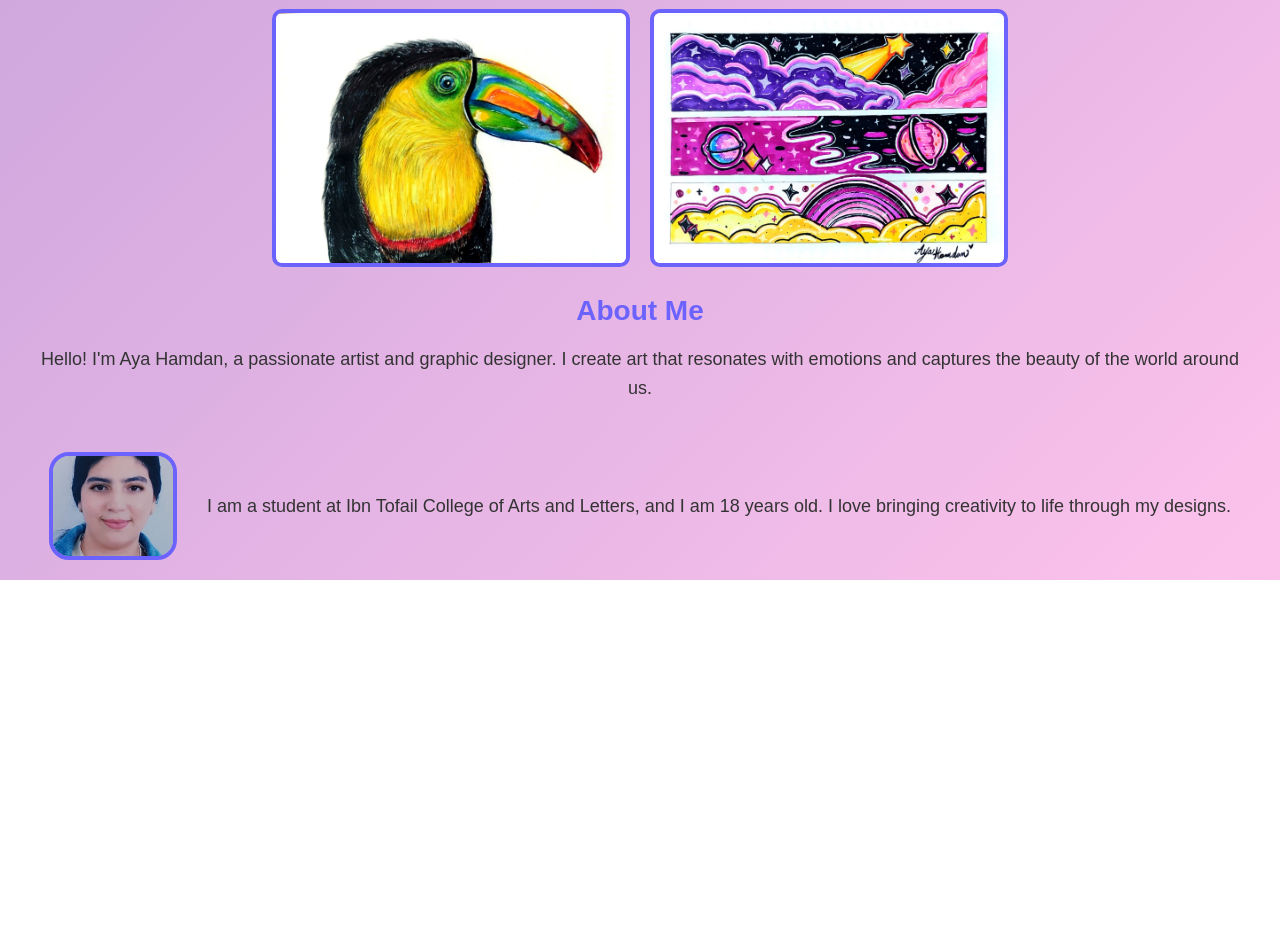
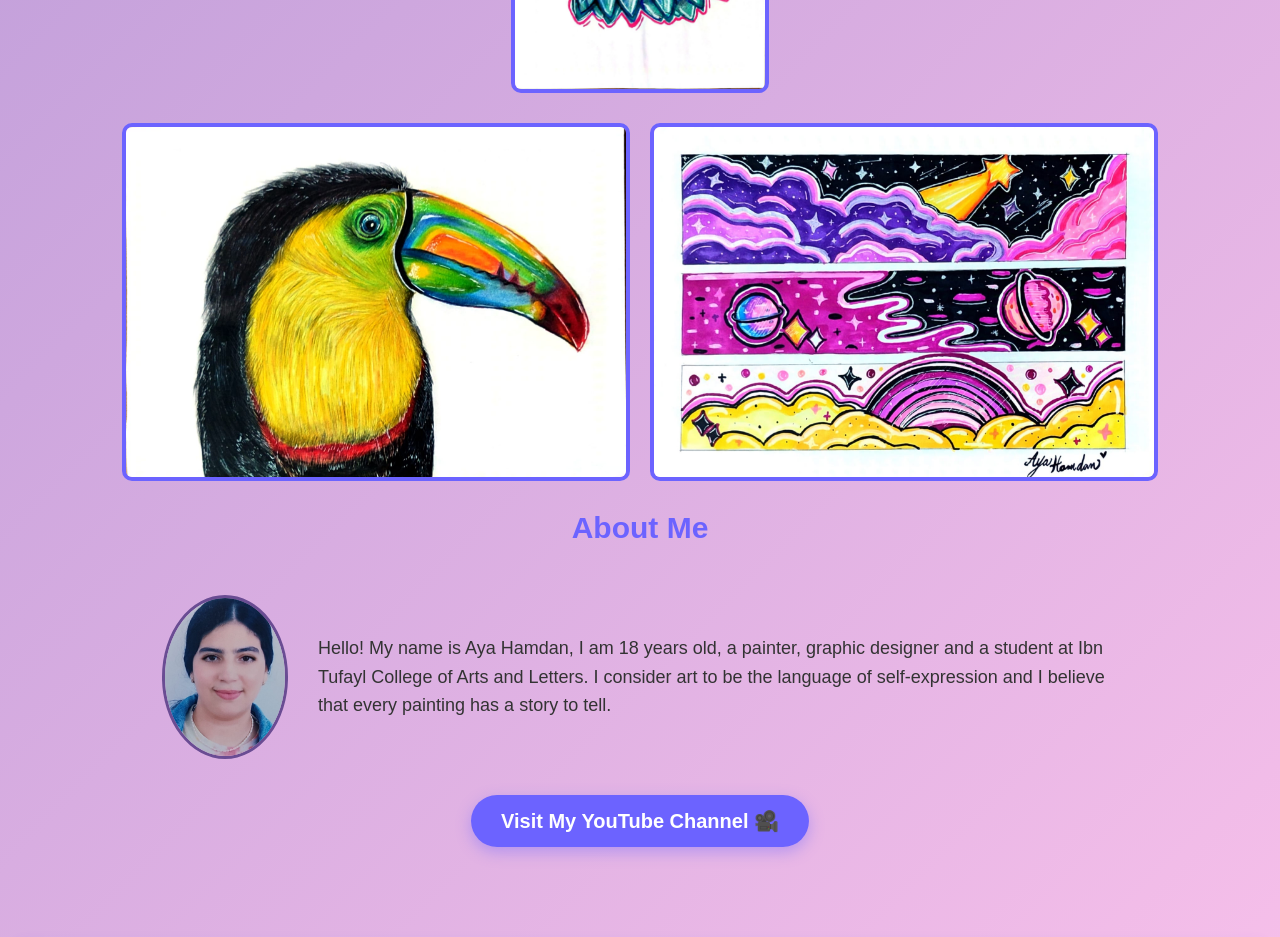
Before and after one commit to Aya1hamdan/AyaHamdan.github.io, a plain HTML site: page index.html in a window 1280 px wide. Shown: the part 1860-2797 px from the top of the page. Before the commit the page ends 2440 px from the top, so only its background shows below. Drawn offline with Linux system fonts and the light colour scheme.

Commit message:
Update index.html

```diff
--- a/index.html
+++ b/index.html
@@ -4,16 +4,17 @@
     <meta charset="UTF-8">
     <meta name="viewport" content="width=device-width, initial-scale=1.0">
     <title>Aya Art - Official Website</title>
-    <link rel="icon" href="https://Aya1hamdan.github.io/AyaHamdan.github.io/wow/icon.png" type="image/png">
+    <link rel="icon" href="https://hm-abdellah.github.io/AyaHamdan.github.io/wow/icon.png" type="image/png">
     <style>
         body {
             margin: 0;
-            font-family: 'Poppins', sans-serif;
+            font-family: 'Arial', sans-serif;
             background: linear-gradient(135deg, #FF9A9E, #FAD0C4, #A18CD1, #FBC2EB, #8EC5FC);
             background-size: 400% 400%;
             animation: gradientBG 10s ease infinite;
             color: #333;
             overflow-x: hidden;
+            padding: 20px;
         }
 
         @keyframes gradientBG {
@@ -36,7 +37,7 @@
         }
 
         header p {
-            font-size: 18px;
+            font-size: 20px;
             margin: 10px 0 0;
             font-weight: 300;
         }
@@ -50,7 +51,7 @@
 
         h2, h3 {
             color: #6C63FF;
-            font-size: 28px;
+            font-size: 30px;
             margin-bottom: 10px;
         }
 
@@ -90,8 +91,8 @@
         }
 
         .large-image-row img {
-            width: 350px;
-            height: 250px;
+            width: 500px;
+            height: 350px;
             object-fit: cover;
             border: 4px solid #6C63FF;
             border-radius: 10px;
@@ -101,6 +102,30 @@
         .large-image-row img:hover {
             transform: scale(1.05);
             box-shadow: 0 10px 20px rgba(0, 0, 0, 0.2);
+        }
+
+        .about-me-container {
+            display: flex;
+            align-items: center;
+            justify-content: center;
+            gap: 30px;
+            margin-top: 50px;
+            text-align: left;
+            margin-bottom: 50px;
+        }
+
+        .profile-img {
+            width: 120px;
+            height: auto;
+            border-radius: 50%;
+            border: 3px solid #6a4c93;
+        }
+
+        .about-me-text {
+            max-width: 800px;
+            font-size: 18px;
+            color: #333;
+            line-height: 1.6;
         }
 
         .youtube-link {
@@ -124,22 +149,6 @@
             box-shadow: 0 8px 20px rgba(108, 99, 255, 0.6);
         }
 
-        .about-me-container {
-            display: flex;
-            align-items: center;
-            justify-content: center;
-            gap: 30px;
-            margin-top: 50px;
-        }
-
-        .profile-img {
-            width: 120px;
-            height: 100px;
-            object-fit: cover;
-            border-radius: 20px; /* تغيير إلى إطار بيضاوي */
-            border: 4px solid #6C63FF;
-        }
-
         footer {
             padding: 30px 0;
             background-color: #6C63FF;
@@ -159,8 +168,10 @@
     </header>
 
     <main>
+        <h2>Welcome to Aya Art</h2>
+        <p>Welcome to the world of Aya Art, where I share my passion for art and design. On this site, you will find a collection of my artwork that reflects my love for beauty and creativity. I hope you find something here that inspires and delights you.</p>
+
         <h2>Discover My Art</h2>
-        <p>Welcome to Aya Art! I am thrilled to share my passion for art and design with you. Enjoy exploring my collection of unique creations.</p>
 
         <div class="image-container">
             <img src="https://Aya1hamdan.github.io/AyaHamdan.github.io/wow/aya%20(2).jpeg" alt="Artwork Image 2">
@@ -184,11 +195,21 @@
         </div>
 
         <h3>About Me</h3>
-        <p>Hello! I'm Aya Hamdan, a passionate artist and graphic designer. I create art that resonates with emotions and captures the beauty of the world around us.</p>
-
         <div class="about-me-container">
             <img src="https://Aya1hamdan.github.io/AyaHamdan.github.io/wow/AYA.jpg" alt="My Profile Picture" class="profile-img">
-            <p>I am a student at Ibn Tofail College of Arts and Letters, and I am 18 years old. I love bringing creativity to life through my designs.</p>
+            <div class="about-me-text">
+                <p>Hello! My name is Aya Hamdan, I am 18 years old, a painter, graphic designer and a student at Ibn Tufayl College of Arts and Letters. I consider art to be the language of self-expression and I believe that every painting has a story to tell.</p>
+            </div>
         </div>
 
-        <div class
+        <div class="youtube-link">
+            <a href="https://www.youtube.com/@itsayoutaa" target="_blank">Visit My YouTube Channel 🎥</a>
+        </div>
+    </main>
+
+    <footer>
+        &copy; 2024 Aya Art - All Rights Reserved.
+    </footer>
+
+</body>
+</html>
```
